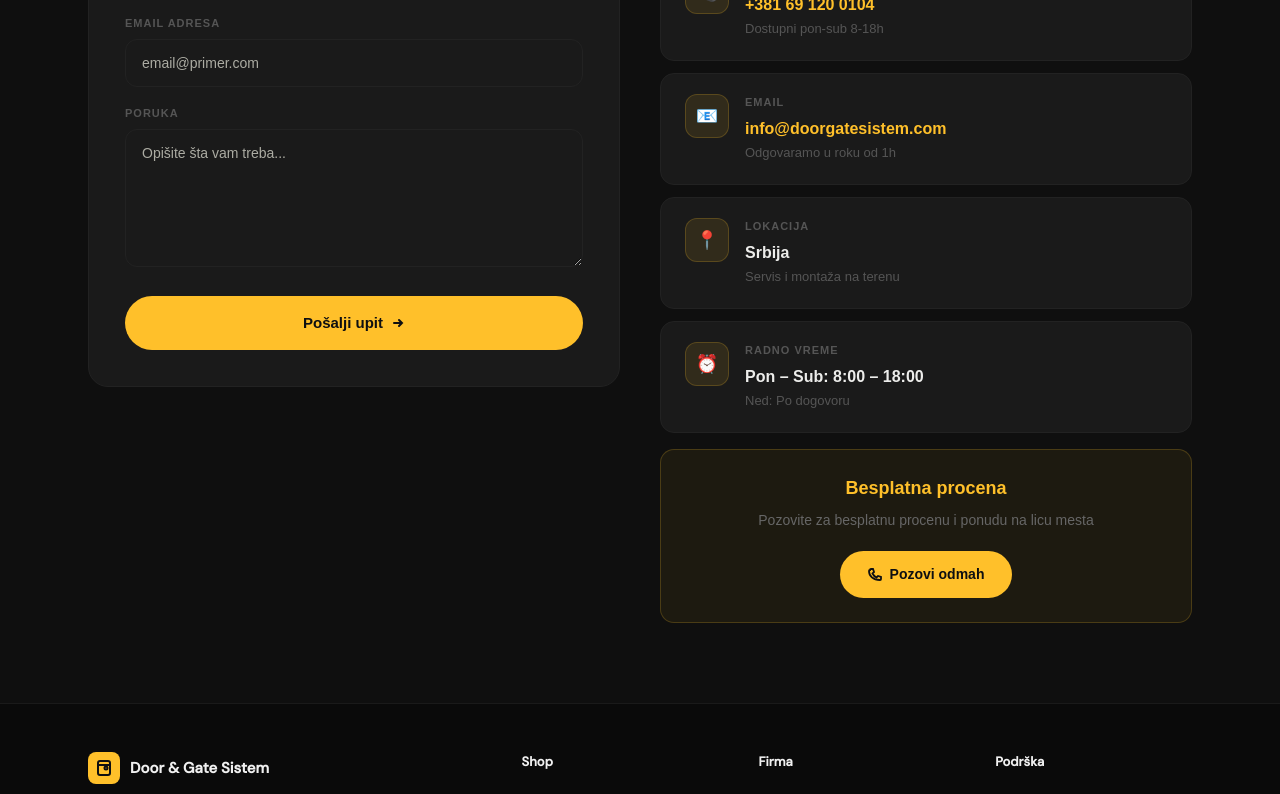
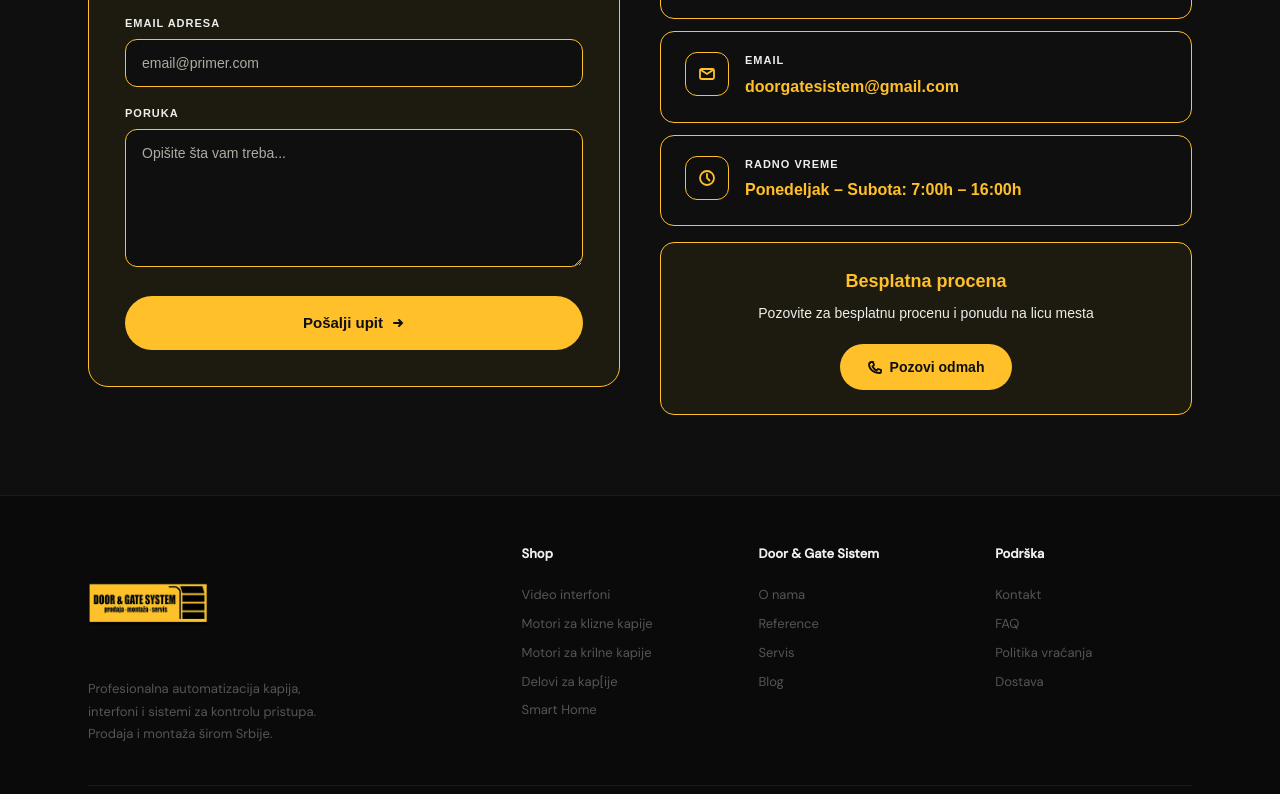
Before and after one commit to Cp6uH33/door-gate-store, a Next.js app: page /kontakt in a window 1280 px wide. Shown: the part 600-1394 px from the top of the page. Built offline with nearby package versions, Linux system fonts and the light colour scheme.

Commit message:
kontakt page fix

```diff
--- a/src/app/kontakt/page.tsx
+++ b/src/app/kontakt/page.tsx
@@ -14,8 +14,8 @@ export default function Kontakt() {
   }
 
   const inputStyle: React.CSSProperties = {
-    width: '100%', background: '#1a1a1a',
-    border: '1.5px solid #222', color: '#ededeb',
+    width: '100%', background: '#0f0f0f',
+    border: '1.5px solid #ffc02a', color: '#ededeb',
     padding: '12px 16px', borderRadius: '12px',
     fontSize: '14px', outline: 'none',
     boxSizing: 'border-box', fontFamily: "'Manrope', sans-serif",
@@ -23,7 +23,7 @@ export default function Kontakt() {
   };
 
   const labelStyle: React.CSSProperties = {
-    color: '#555', fontSize: '11px', fontWeight: 700,
+    color: '#ededeb', fontSize: '11px', fontWeight: 700,
     letterSpacing: '1px', textTransform: 'uppercase',
     display: 'block', marginBottom: '6px',
     fontFamily: "'Space Grotesk', sans-serif",
@@ -39,8 +39,8 @@ export default function Kontakt() {
             onMouseEnter={e => ((e.currentTarget as HTMLElement).style.color = '#ffc02a')}
             onMouseLeave={e => ((e.currentTarget as HTMLElement).style.color = '#555')}
           >Početna</Link>
-          <span style={{ color: '#333', fontSize: '13px' }}>/</span>
-          <span style={{ color: '#888', fontSize: '13px', fontFamily: "'Manrope', sans-serif" }}>Kontakt</span>
+          <span style={{ color: '#ededeb', fontSize: '13px' }}>/</span>
+          <span style={{ color: '#ededeb', fontSize: '13px', fontFamily: "'Manrope', sans-serif" }}>Kontakt</span>
         </div>
 
         {/* Header */}
@@ -62,7 +62,7 @@ export default function Kontakt() {
           }}>
             Pišite ili pozovite
           </h1>
-          <p style={{ color: '#555', fontSize: '16px', margin: 0, fontFamily: "'Manrope', sans-serif" }}>
+          <p style={{ color: '#ededeb', fontSize: '16px', margin: 0, fontFamily: "'Manrope', sans-serif" }}>
             Odgovaramo u roku od 1h • Besplatna procena
           </p>
         </div>
@@ -71,7 +71,7 @@ export default function Kontakt() {
 
           {/* FORMA */}
           <div style={{
-            background: '#1a1a1a', border: '1px solid #222',
+            background: 'rgba(255,192,42,0.06)', border: '1px solid #ffc02a',
             borderRadius: '20px', padding: '36px',
           }}>
             <h2 style={{
@@ -158,33 +158,49 @@ export default function Kontakt() {
           {/* INFO */}
           <div style={{ display: 'flex', flexDirection: 'column', gap: '12px' }}>
             {[
-              { icon: '📞', title: 'Telefon', value: '+381 63 118 3898', sub: 'Dostupni pon-sub 8-18h', href: 'tel:+381631183898' },
-              { icon: '📞', title: 'Telefon 2', value: '+381 69 120 0104', sub: 'Dostupni pon-sub 8-18h', href: 'tel:+381691200104' },
-              { icon: '📧', title: 'Email', value: 'info@doorgatesistem.com', sub: 'Odgovaramo u roku od 1h', href: 'mailto:info@doorgatesistem.com' },
-              { icon: '📍', title: 'Lokacija', value: 'Srbija', sub: 'Servis i montaža na terenu', href: null },
-              { icon: '⏰', title: 'Radno vreme', value: 'Pon – Sub: 8:00 – 18:00', sub: 'Ned: Po dogovoru', href: null },
+              { icon: 'phone', title: 'Telefon', value: '+381 63 118 3898', sub: '', href: 'tel:+381631183898' },
+              { icon: 'phone', title: 'Telefon 2', value: '+381 69 120 0104', sub: '', href: 'tel:+381691200104' },
+              { icon: 'email', title: 'Email', value: 'doorgatesistem@gmail.com', sub: '', href: 'mailto:info@doorgatesistem.com' },
+              { icon: 'clock', title: 'Radno vreme', value: 'Ponedeljak – Subota: 7:00h – 16:00h', sub: '', href: null },
             ].map(({ icon, title, value, sub, href }) => (
               <div key={title} style={{
-                background: '#1a1a1a', border: '1px solid #222',
+                background: '#0f0f0f', border: '1px solid #ffc02a',
                 borderRadius: '14px', padding: '20px 24px',
                 display: 'flex', gap: '16px', alignItems: 'flex-start',
                 transition: 'border-color 0.2s',
               }}
-                onMouseEnter={e => ((e.currentTarget as HTMLElement).style.borderColor = '#ffc02a')}
-                onMouseLeave={e => ((e.currentTarget as HTMLElement).style.borderColor = '#222')}
+               /* onMouseEnter={e => ((e.currentTarget as HTMLElement).style.borderColor = '#ffc02a')}
+                onMouseLeave={e => ((e.currentTarget as HTMLElement).style.borderColor = '#ffc02a')}*/
               >
                 <div style={{
                   width: '44px', height: '44px',
-                  background: 'rgba(255,192,42,0.10)',
-                  border: '1px solid rgba(255,192,42,0.2)',
+                  background: '#0f0f0f',
+                  border: '1px solid #ffc02a',
                   borderRadius: '12px', display: 'flex',
                   alignItems: 'center', justifyContent: 'center',
                   fontSize: '18px', flexShrink: 0,
                 }}>
-                  {icon}
+                  {icon === 'phone' ? (
+                    <svg width="18" height="18" viewBox="0 0 18 18" fill="none" stroke="#ffc02a" strokeWidth="1.8" strokeLinecap="round">
+                      <path d="M3 4a1 1 0 011-1h2.5l1 3-1.5 1.5a10 10 0 004.5 4.5L12 10.5l3 1V14a1 1 0 01-1 1C7 15 3 11 3 4z"/>
+                    </svg>
+                  ) : icon === 'email' ? (
+                    <svg width="18" height="18" viewBox="0 0 18 18" fill="none" stroke="#ffc02a" strokeWidth="1.8" strokeLinecap="round">
+                      <path d="M3 5l6 4 6-4"/><rect x="2" y="4" width="14" height="10" rx="1.5"/>
+                    </svg>
+                  ) : icon === 'location' ? (
+                    <svg width="18" height="18" viewBox="0 0 18 18" fill="none" stroke="#ffc02a" strokeWidth="1.8" strokeLinecap="round">
+                      <path d="M9 2C6.2 2 4 4.2 4 7c0 3.5 5 9 5 9s5-5.5 5-9c0-2.8-2.2-5-5-5z"/>
+                      <circle cx="9" cy="7" r="1.5"/>
+                    </svg>
+                  ) : (
+                    <svg width="18" height="18" viewBox="0 0 18 18" fill="none" stroke="#ffc02a" strokeWidth="1.8" strokeLinecap="round">
+                      <circle cx="9" cy="9" r="7"/><path d="M9 5v4l2.5 2.5"/>
+                    </svg>
+                  )}
                 </div>
                 <div>
-                  <p style={{ color: '#555', fontSize: '11px', fontWeight: 700, letterSpacing: '1px', textTransform: 'uppercase', margin: '0 0 4px 0', fontFamily: "'Space Grotesk', sans-serif" }}>
+                  <p style={{ color: '#ededeb', fontSize: '11px', fontWeight: 700, letterSpacing: '1px', textTransform: 'uppercase', margin: '0 0 4px 0', fontFamily: "'Space Grotesk', sans-serif" }}>
                     {title}
                   </p>
                   {href ? (
@@ -195,9 +211,9 @@ export default function Kontakt() {
                       {value}
                     </a>
                   ) : (
-                    <p style={{ color: '#ededeb', fontWeight: 700, fontSize: '16px', margin: '0 0 2px 0', fontFamily: "'Manrope', sans-serif" }}>{value}</p>
+                    <p style={{ color: '#ffc02a', fontWeight: 700, fontSize: '16px', margin: '0 0 2px 0', fontFamily: "'Manrope', sans-serif" }}>{value}</p>
                   )}
-                  <p style={{ color: '#555', fontSize: '13px', margin: 0, fontFamily: "'Manrope', sans-serif" }}>{sub}</p>
+                  <p style={{ color: '#ededeb', fontSize: '13px', margin: 0, fontFamily: "'Manrope', sans-serif" }}>{sub}</p>
                 </div>
               </div>
             ))}
@@ -205,14 +221,14 @@ export default function Kontakt() {
             {/* CTA poziv */}
             <div style={{
               background: 'rgba(255,192,42,0.06)',
-              border: '1px solid rgba(255,192,42,0.2)',
+              border: '1px solid #ffc02a',
               borderRadius: '14px', padding: '24px',
               textAlign: 'center', marginTop: '4px',
             }}>
               <p style={{ color: '#ffc02a', fontWeight: 800, fontSize: '18px', margin: '0 0 6px 0', fontFamily: "'Manrope', sans-serif" }}>
                 Besplatna procena
               </p>
-              <p style={{ color: '#666', fontSize: '14px', margin: '0 0 20px 0', fontFamily: "'Manrope', sans-serif" }}>
+              <p style={{ color: '#ededeb', fontSize: '14px', margin: '0 0 20px 0', fontFamily: "'Manrope', sans-serif" }}>
                 Pozovite za besplatnu procenu i ponudu na licu mesta
               </p>
               <a href="tel:+381631183898" style={{
--- a/src/app/shop/page.tsx
+++ b/src/app/shop/page.tsx
@@ -287,7 +287,7 @@ function ShopContent() {
                     }}
                   >
                     <Link href={`/proizvodi/${product.id}`} style={{ textDecoration: 'none' }}>
-                      <div style={{ height: '180px', background: '#a2a297', overflow: 'hidden', position: 'relative' }}>
+                      <div style={{ height: '180px', background: '#ededeb', overflow: 'hidden', position: 'relative' }}>
                         {product.images?.[0]?.src ? (
                           <Image
                             src={product.images[0].src}
--- a/src/components/ContactSection.tsx
+++ b/src/components/ContactSection.tsx
@@ -7,7 +7,7 @@ const contactCards = [
     value: (
       <>
         <a href="tel:+381631183898" style={{
-          color: '#fffbf0',
+          color: '#ffc02a',
           textDecoration: 'none',
           display: 'block',
           fontWeight: 500,
@@ -18,7 +18,7 @@ const contactCards = [
           +381 631 183 898
         </a>
         <a href="tel:+381691200104" style={{
-          color: '#fffbf0',
+          color: '#ffc02a',
           textDecoration: 'none',
           display: 'block',
           fontWeight: 500,
@@ -39,7 +39,7 @@ const contactCards = [
     label: 'Email',
     value: (
       <a href="mailto:doorgatesistem@gmail.com" style={{
-        color: '#fffbf0',
+        color: '#ffc02a',
         textDecoration: 'none',
         display: 'block',
         fontWeight: 500,
@@ -59,7 +59,7 @@ const contactCards = [
     label: 'Adresa',
     value: (
       <a href="https://maps.google.com/?q=Bregalnicka7+Subotica,+Srbija" target="_blank" style={{
-        color: '#fffbf0',
+        color: '#ffc02a',
         textDecoration: 'none',
         display: 'block',
         fontWeight: 500,
@@ -78,7 +78,7 @@ const contactCards = [
   },
   {
     label: 'Radno vreme',
-    value: 'Pon – Sub: 08:00 – 16:00',
+    value: 'Ponedeljak – Subota: 08h – 16h',
     icon: (
       <svg viewBox="0 0 18 18" fill="none" stroke="currentColor" strokeWidth="1.8" strokeLinecap="round">
         <circle cx="9" cy="9" r="7" /><path d="M9 5v4l2.5 2.5" />
@@ -100,7 +100,7 @@ export default function ContactSection() {
 
   const inputStyle: React.CSSProperties = {
     width: '100%', padding: '12px 16px',
-    background: '#222', border: '1.5px solid #2a2a2a',
+    background: '#222', border: '1.5px solid #ffc02a',
     borderRadius: '12px', fontSize: '14px',
     fontFamily: "'DM Sans', sans-serif", color: '#0f0f0f',
     outline: 'none', transition: 'border-color 0.2s, background 0.2s',
@@ -261,14 +261,14 @@ export default function ContactSection() {
                     <div style={{ fontSize: '11px', textTransform: 'uppercase', letterSpacing: '0.6px', color: '#fffbf0', fontWeight: 500, marginBottom: '3px' }}>
                       {card.label}
                     </div>
-                    <div style={{ fontSize: '14px', fontWeight: 500, color: '#fffbf0' }}>{card.value}</div>
+                    <div style={{ fontSize: '14px', fontWeight: 500, color: '#ffc02a' }}>{card.value}</div>
                   </div>
                 </div>
               ))}
             </div>
 
             {/* Map placeholder */}
-            <div style={{ borderRadius: '20px', overflow: 'hidden', border: '1.5px solid #ffc02a' }}>
+            <div style={{ borderRadius: '20px', overflow: 'hidden', border: '1.5px solid #ffc02a', position: 'relative' }}>
               <iframe
                 src="https://www.google.com/maps/embed?pb=!1m18!1m12!1m3!1d2767.7527004349085!2d19.66795608578743!3d46.075972017884936!2m3!1f0!2f0!3f0!3m2!1i1024!2i768!4f13.1!3m3!1m2!1s0x474360d07374fe75%3A0x8a4cbefda79c09b1!2sBregalni%C4%8Dka%207%2C%20Subotica%2024106!5e0!3m2!1sen!2srs!4v1774380965444!5m2!1sen!2srs"
                 height="220"
@@ -276,6 +276,29 @@ export default function ContactSection() {
                 style={{ border: 0, display: 'block' }}
                 loading="lazy"
               />
+              {/* Overlay */}
+              <div style={{
+                position: 'absolute', inset: 0,
+                background: 'linear-gradient(to top, rgba(15,15,15,0.5) 0%, transparent 50%)',
+                pointerEvents: 'none', borderRadius: '20px',
+              }} />
+              {/* Label */}
+              <div style={{
+                position: 'absolute', bottom: '12px', left: '12px',
+                background: 'rgba(15,15,15,0.85)', backdropFilter: 'blur(8px)',
+                border: '1px solid rgba(255,192,42,0.3)',
+                borderRadius: '8px', padding: '6px 12px',
+                display: 'flex', alignItems: 'center', gap: '6px',
+                pointerEvents: 'none',
+              }}>
+                <svg width="12" height="12" viewBox="0 0 12 12" fill="none" stroke="#ffc02a" strokeWidth="1.8" strokeLinecap="round">
+                  <path d="M6 1C4.1 1 2.5 2.6 2.5 4.5c0 2.5 3.5 6.5 3.5 6.5s3.5-4 3.5-6.5C9.5 2.6 7.9 1 6 1z"/>
+                  <circle cx="6" cy="4.5" r="1"/>
+                </svg>
+                <span style={{ fontSize: '11px', color: '#ffc02a', fontWeight: 600, fontFamily: "'Space Grotesk', sans-serif" }}>
+                  Bregalnička 7, Subotica
+                </span>
+              </div>
             </div>
           </div>
         </div>
--- a/src/components/Footer.tsx
+++ b/src/components/Footer.tsx
@@ -1,19 +1,20 @@
 "use client";
 import Link from 'next/link';
+import Image from 'next/image';
 
 const cols = [
   {
     title: 'Shop',
     links: [
       { label: 'Video interfoni', href: '/shop?cat=interfoni' },
-      { label: 'Motori za kapije', href: '/shop?cat=motori' },
-      { label: 'RFID sistemi', href: '/shop?cat=rfid' },
-      { label: 'Brave i cilindri', href: '/shop?cat=brave' },
-      { label: 'Smart Home', href: '/shop?cat=smart' },
+      { label: 'Motori za klizne kapije', href: '/shop?cat=motori-za-klizne-kapije' },
+      { label: 'Motori za krilne kapije', href: '/shop?cat=motori-za-krilne-kapije' },
+      { label: 'Delovi za kap[ije', href: '/shop?cat=delovi-za-kapije' },
+      { label: 'Smart Home', href: '/shop?cat=smart-home-sistemi' },
     ],
   },
   {
-    title: 'Firma',
+    title: 'Door & Gate Sistem',
     links: [
       { label: 'O nama', href: '/' },
       { label: 'Reference', href: '/' },
@@ -50,19 +51,13 @@ export default function Footer() {
           {/* Brand col */}
           <div>
             <div style={{ display: 'flex', alignItems: 'center', gap: '10px', marginBottom: '14px' }}>
-              <div style={{
-                width: '32px', height: '32px', background: '#ffc02a',
-                borderRadius: '8px', display: 'flex', alignItems: 'center', justifyContent: 'center',
-              }}>
-                <svg width="18" height="18" viewBox="0 0 18 18" fill="none" stroke="#0e0f11" strokeWidth="2" strokeLinecap="round">
-                  <rect x="3" y="2" width="12" height="14" rx="2" />
-                  <circle cx="11" cy="9" r="1.5" />
-                  <line x1="3" y1="6" x2="15" y2="6" />
-                </svg>
-              </div>
-              <span style={{ fontSize: '15px', fontWeight: 700, color: '#f0f0f0' }}>
-                Door & Gate Sistem
-              </span>
+              <Image
+                src="/logodoorgatesistem.webp"
+                alt="Door & Gate Sistem logo"
+                width={120}
+                height={40}
+                style={{ height: 'auto' }}
+              />
             </div>
             <p style={{ fontSize: '13px', color: '#555', lineHeight: 1.7, maxWidth: '260px' }}>
               Profesionalna automatizacija kapija, interfoni i sistemi za kontrolu pristupa. Prodaja i montaža širom Srbije.
```
